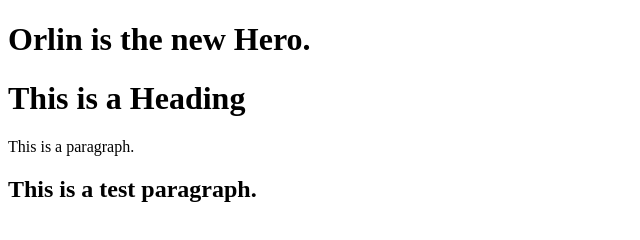
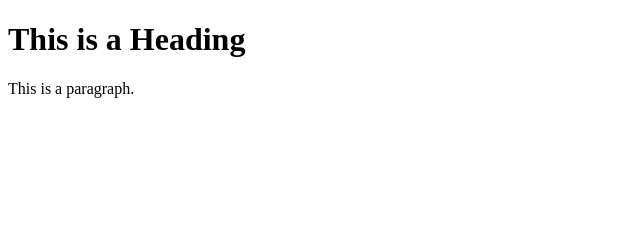
Before and after one commit to tshitunduM/learning-git, a plain HTML site: page index.html in a window 1280 px wide. Shown: the whole page, without its empty margins (0-640 px from the left). Drawn offline with Linux system fonts and the light colour scheme.

Commit message:
Update index.html

```diff
--- a/index.html
+++ b/index.html
@@ -4,11 +4,7 @@
 <title>Page Title</title>
 </head>
 <body>
-
-  <h1>Orlin is the new Hero.</h1>
   <h1>This is a Heading</h1>
   <p>This is a paragraph.</p>
-  <h2> This is a test paragraph.</h2>
-
 </body>
 </html>
```
